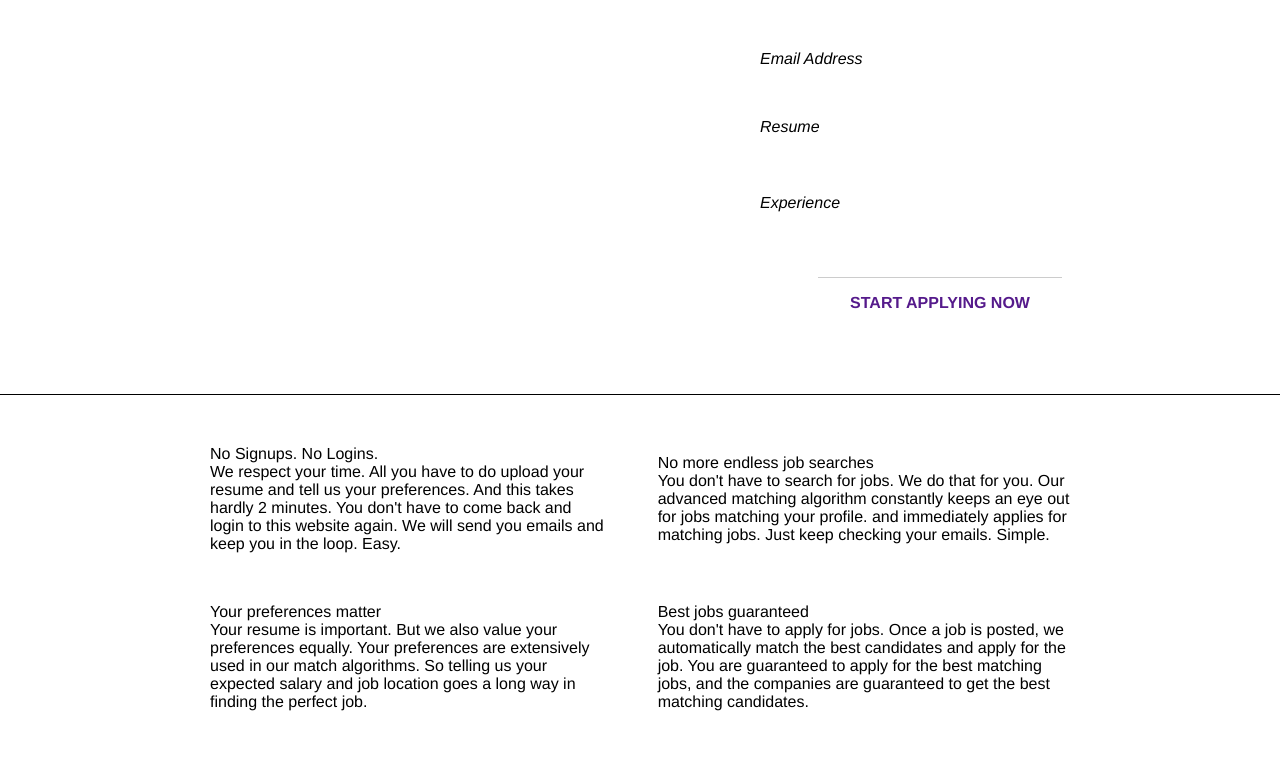
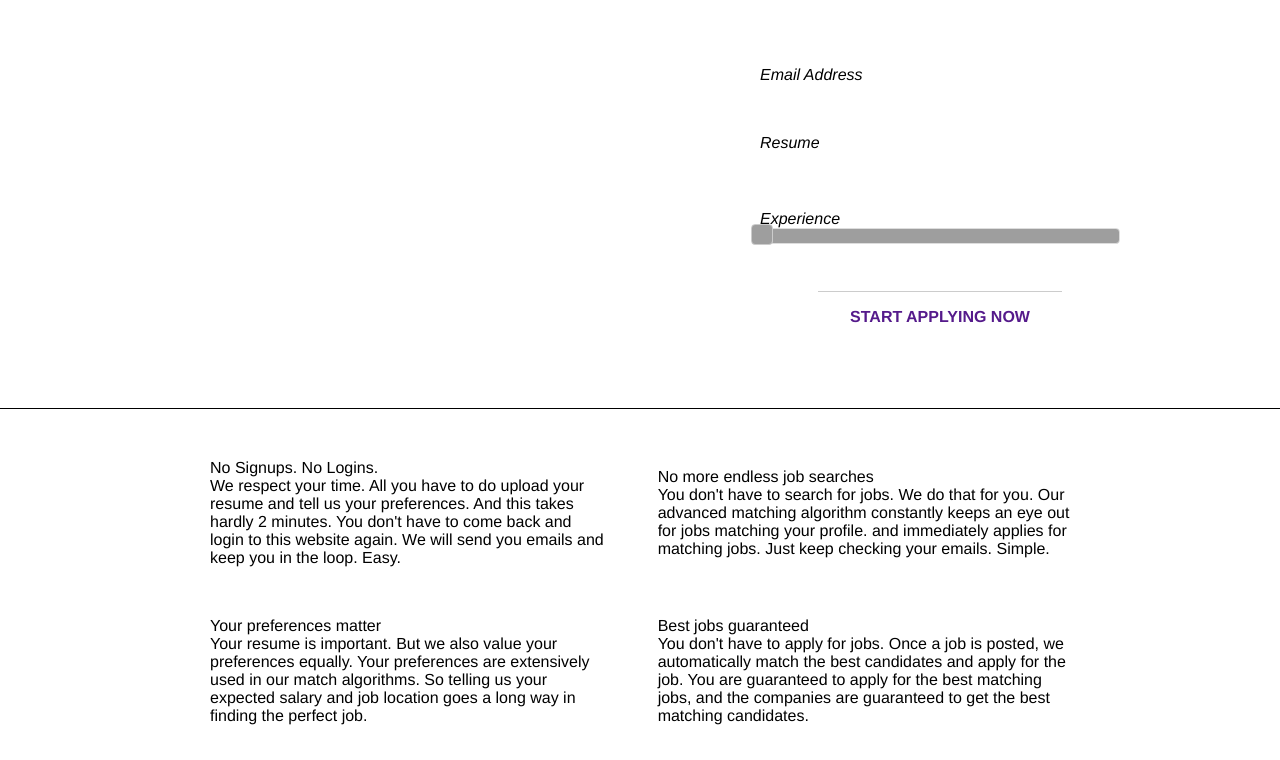
Before and after one commit to krupa32/krypton, a PHP site: page / in a window 1280 px wide. Shown: the part 100-860 px from the top of the page. Run offline with PHP 8.4, Linux system fonts and the light colour scheme; grey boxes are pictures that could not be loaded.

Commit message:
Added slider for experience

```diff
--- a/index.css
+++ b/index.css
@@ -32,11 +32,16 @@
 div#landing { background-color: @landing_bg; color:@landing_fg; padding:50px 0; border-bottom: solid 1px black;
 	div#carousel { float:left; width: 500px; height: 300px; border: solid 5px lighten(@landing_bg, 2%); .rounded(); }
 	div#form { margin-left:600px;
-		p { margin-bottom: 1em; font-style: italic; }
-		p.ctoa { text-align: center; margin:3em 0 2em 0; }
-		input[type=text] { width:100%; padding:8px; border: none; border-bottom: solid 1px lighten(@landing_bg, 10%); background-color: lighten(@landing_bg, 5%); color:#ccc; }
-		a { padding:1em 2em; .gradient(orange, darken(orange, 15%)); color:@landing_bg; font-weight: bold; .shadow(#ccc); .rounded(); text-decoration: none; border-top: solid 1px #ccc; }
-		a:hover { .gradient(orange, darken(orange, 10%); }
+		p { margin-top: 1em; font-style: italic; }
+		input[type=text] { width:100%; padding:8px; border: none; border-bottom: solid 1px lighten(@landing_bg, 10%); background-color: lighten(@landing_bg, 5%); color:#ccc; .rounded(); }
+		p.ctoa { text-align: center; margin:4em 0 2em 0;
+			a { padding:1em 2em; .gradient(orange, darken(orange, 15%)); color:@landing_bg; font-weight: bold; .shadow(#ccc); .rounded(); text-decoration: none; border-top: solid 1px #ccc; }
+			a:hover { .gradient(orange, darken(orange, 10%); }
+		}
+		div#experience { padding:8px; border: none; border-bottom: solid 1px lighten(@landing_bg, 10%); background-color: lighten(@landing_bg, 5%); color:#ccc; }
+		.ui-slider-horizontal { height:auto; }
+		.ui-state-default { background:#ccc; width:20px; }
+		.ui-slider-handle { height:2.7em; opacity:.5; cursor:pointer; }
 	}
 }
 
--- a/index.htm
+++ b/index.htm
@@ -13,6 +13,12 @@
 		<script type="text/javascript">
 			$(document).ready(function(){
 				$('#resume').kfilepicker();
+				$('#experience').slider({
+					max: 50,
+					slide: function(event, ui){
+						$('#experience_text').html(ui.value);
+					}
+				});
 			});
 		</script>
 	</head>
@@ -34,7 +40,7 @@
 				<div id="form">
 					<p>Email Address<br><input type="text"></p>
 					<p>Resume<br><input type="text" id="resume"></p>
-					<p>Experience<br><input type="text"></p>
+					<p>Experience<div id="experience"><span id="experience_text">0</span></div></p>
 					<p class="ctoa"><a href="">START APPLYING NOW</a></p>
 				</div>
 			</div>
```
